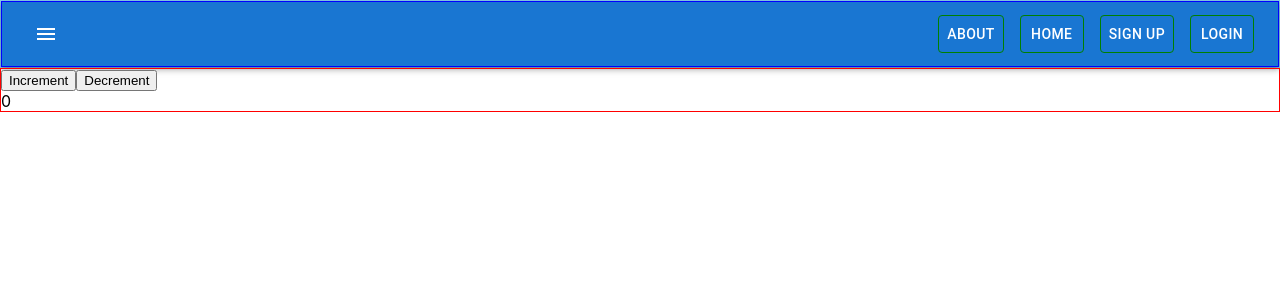
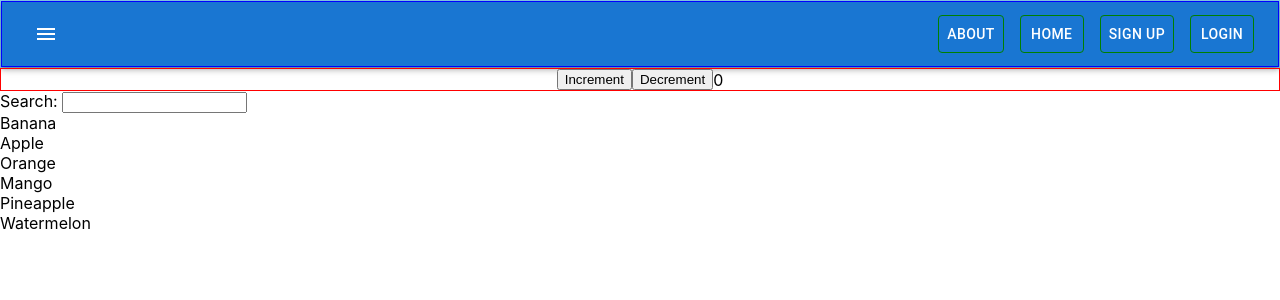
Before and after one commit to imnain/react_signup, a React (Create React App) app: page / in a window 1280 px wide. Shown: the top 300 px of the page. Built offline with nearby package versions, Linux system fonts and the light colour scheme.

Commit message:
search component added

```diff
--- a/src/App.js
+++ b/src/App.js
@@ -12,6 +12,7 @@ import {
 } from "react-router-dom";
 import { Routes ,Route } from 'react-router-dom';
 import Counter from './components/Counter';
+import SearchFilter from './components/SearchFilter';
 
 
 function App() {
@@ -20,9 +21,11 @@ function App() {
        <Router>
         <NavBar />
         <Counter />
+        <SearchFilter />
        <Routes>
        <Route path='/login' element={<Login />} />
        <Route path='/signup' element={<SignUp />} />
+       <Route path='/' />
 
         </Routes>
        </Router>
--- a/src/components/Counter.js
+++ b/src/components/Counter.js
@@ -1,7 +1,7 @@
 import React from "react";
 import { useState } from "react";
 
-const divStyle = {justifyContent: 'center', alignItems: 'center', border: '1px solid red'}
+const divStyle = {justifyContent: 'center', alignItems: 'center', border: '1px solid red', display: 'flex'}
 
 function Counter(){
     const [count,setCount] = useState(0);
--- a/src/components/SearchFilter.js
+++ b/src/components/SearchFilter.js
@@ -0,0 +1,39 @@
+import React from "react";
+import { useState } from "react";
+
+export default function SearchFilter(){
+    const list = [
+        "Banana",
+        "Apple",
+    "Orange",
+    "Mango",
+    "Pineapple",
+    "Watermelon"
+    ];
+
+    const [filterList, setFilterList] = useState(list);
+
+    function handleSearch(event){
+        if(event.target.value == ""){
+            setFilterList(list);
+            return;
+        }
+        const filteredValues = list.filter(
+            (item) =>
+            item.toLowerCase().indexOf(event.target.value.toLowerCase()) !== -1 );
+            setFilterList(filteredValues);
+
+    };
+
+
+    return(
+        <div>
+            <div>
+                Search: <input name="query" type="text" onChange={handleSearch} />
+            </div>
+            {filterList && filterList.map((item, index) => (
+                <div key={index} > {item} </div>
+            ))}
+        </div>
+    );
+}
```
